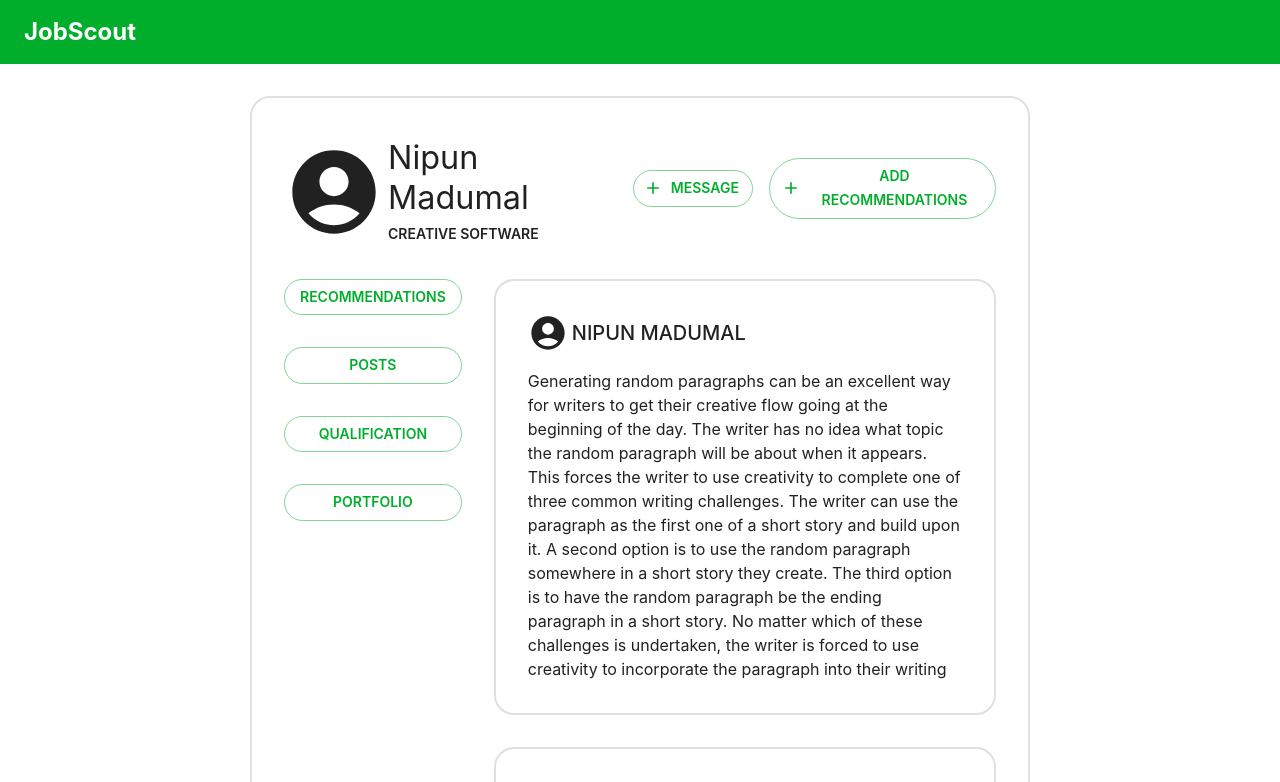
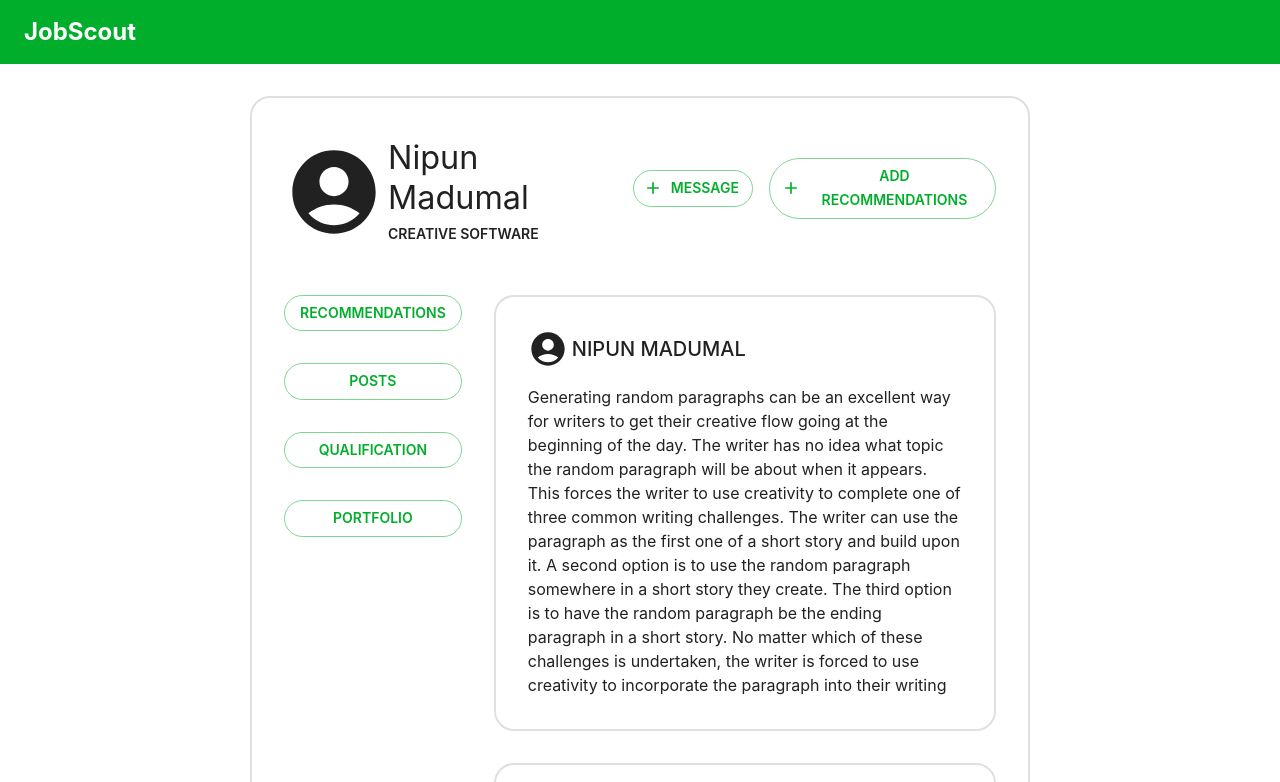
Before and after one commit to zetcco/jobscout-frontend, a React (Create React App) app: page /users/1 in a window 1280 px wide. Shown: the top 782 px of the page. Built offline with nearby package versions, Linux system fonts and the light colour scheme.

Commit message:
Job_seeker Posts created

```diff
--- a/src/components/profile/Profile.jsx
+++ b/src/components/profile/Profile.jsx
@@ -7,7 +7,7 @@ import { Box, Grid } from '@mui/material'
 export const Profile = ({profileIcon , buttonSet1 , buttonSet2 , contend}) => {
   return (
         <BasicCard>
-            <Stack direction={'column'} spacing={4}>
+            <Stack direction={'column'} spacing={6}>
                 <Stack direction={'row'} justifyContent={'space-between'} spacing={2}>
                     { profileIcon }
                     {buttonSet1 && <Stack direction={"row"} alignItems="center" spacing={2}>
```
